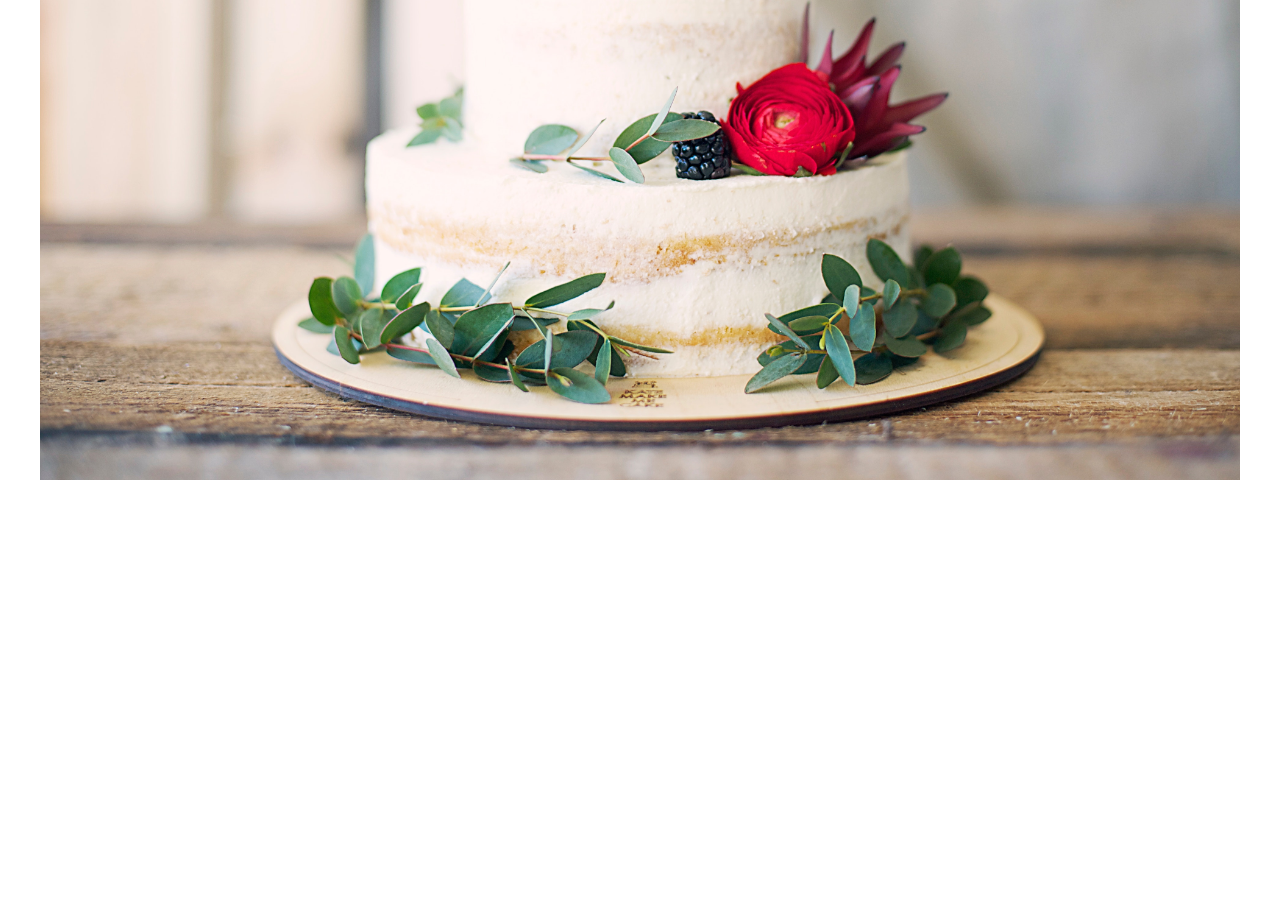
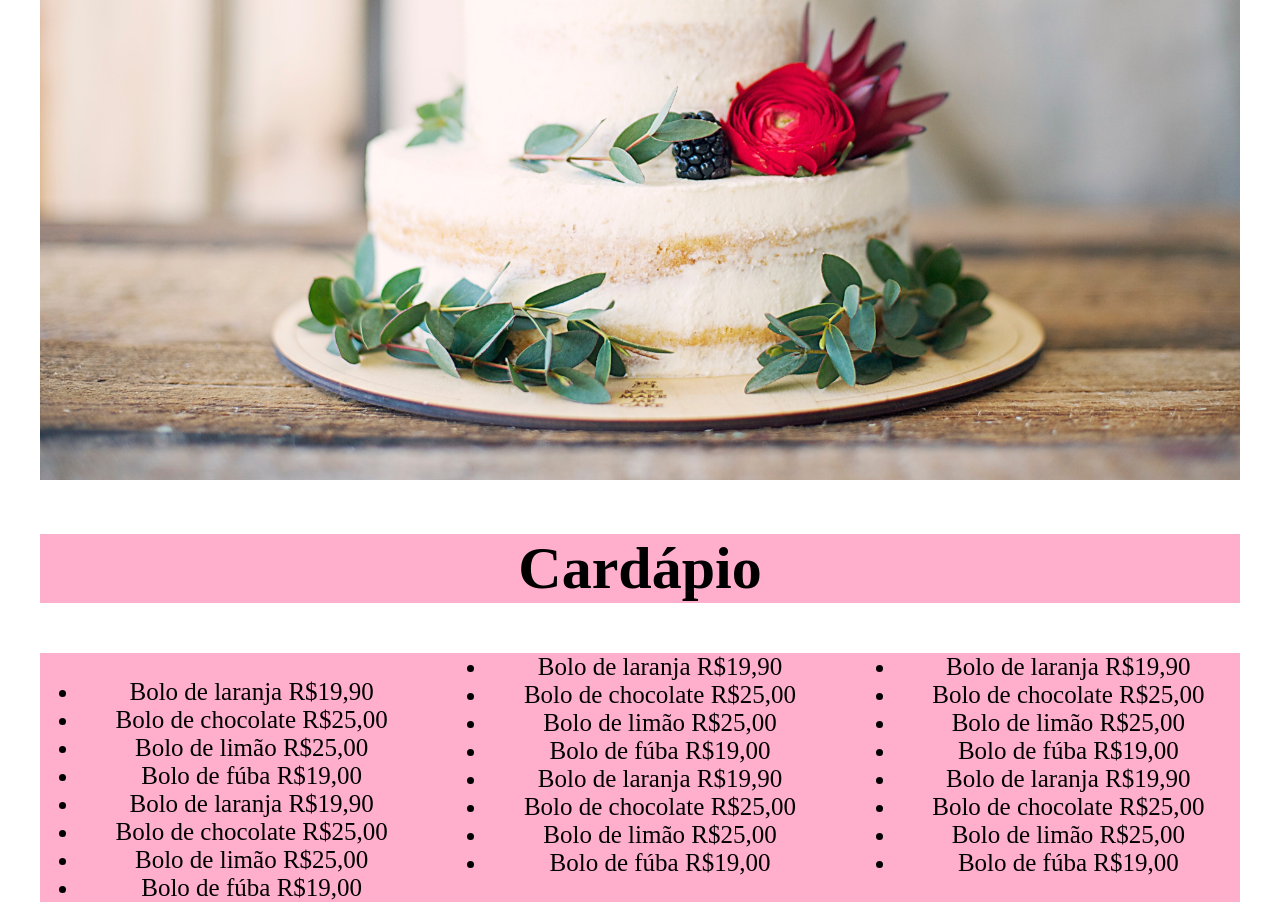
Before and after one commit to RFAlves2022/TI--bolos-da-mada, a plain HTML site: page index.html in a window 1280 px wide. Shown: the part 760-1662 px from the top of the page. Before the commit the page ends 1244 px from the top, so only its background shows below. Drawn offline with Linux system fonts and the light colour scheme; a web font is replaced by a local one.

Commit message:
atividade nao completa

```diff
--- a/estilos.css
+++ b/estilos.css
@@ -52,5 +52,25 @@ a:hover {
     width: 1200px;
     margin-left: auto;
     margin-right: auto;
+}
+
+.cardapio {
+    background-color: #FFAFCC;
+    text-align: center;
+    font-family: 'Source Serif Pro';
+    font-size: 40px;
+    margin: 0 auto;
+    width: 1200px;
+}
+
+.itens-cardapio {
+    background-color: #FFAFCC;
+    column-count: 3;
+    text-align: center;
+    font-family: 'Source Serif Pro';
+    color: black;
+    font-size: 25px;
+    width: 1200px;
+    margin: 0 auto;
 
 }
--- a/index.html
+++ b/index.html
@@ -28,6 +28,40 @@
         <div class="banner">
             <img src="imagens/imagem2.jpg" class="banner" alt="bolo">
         </div>
+
+        <div id="cardapio" class="cardapio">
+            <h2>Cardápio</h2>
+        </div>
+        <div class="itens-cardapio">
+            <ul>
+                <li>Bolo de laranja R$19,90</li>
+                <li>Bolo de chocolate R$25,00</li>
+                <li>Bolo de limão R$25,00</li>
+                <li>Bolo de fúba R$19,00</li>
+                <li>Bolo de laranja R$19,90</li>
+                <li>Bolo de chocolate R$25,00</li>
+                <li>Bolo de limão R$25,00</li>
+                <li>Bolo de fúba R$19,00</li>
+
+                <li>Bolo de laranja R$19,90</li>
+                <li>Bolo de chocolate R$25,00</li>
+                <li>Bolo de limão R$25,00</li>
+                <li>Bolo de fúba R$19,00</li>
+                <li>Bolo de laranja R$19,90</li>
+                <li>Bolo de chocolate R$25,00</li>
+                <li>Bolo de limão R$25,00</li>
+                <li>Bolo de fúba R$19,00</li>
+
+                <li>Bolo de laranja R$19,90</li>
+                <li>Bolo de chocolate R$25,00</li>
+                <li>Bolo de limão R$25,00</li>
+                <li>Bolo de fúba R$19,00</li>
+                <li>Bolo de laranja R$19,90</li>
+                <li>Bolo de chocolate R$25,00</li>
+                <li>Bolo de limão R$25,00</li>
+                <li>Bolo de fúba R$19,00</li>
+            </ul>
+        </div>
     </main>
 
 </body>
```
